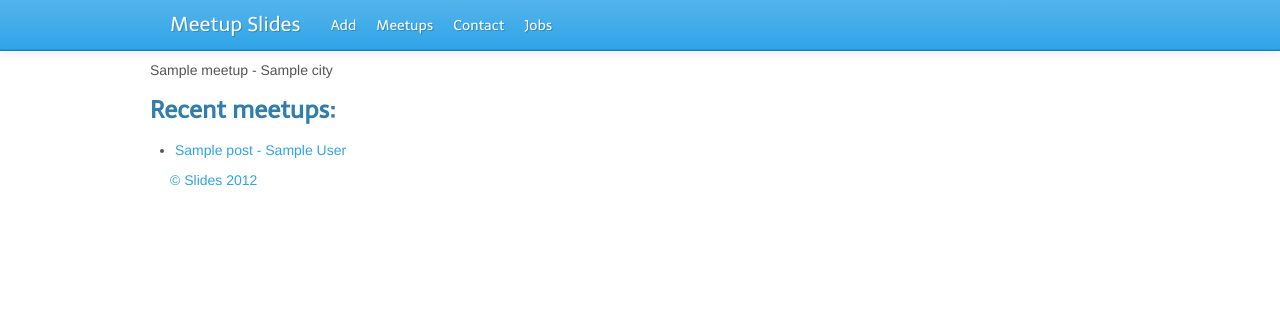
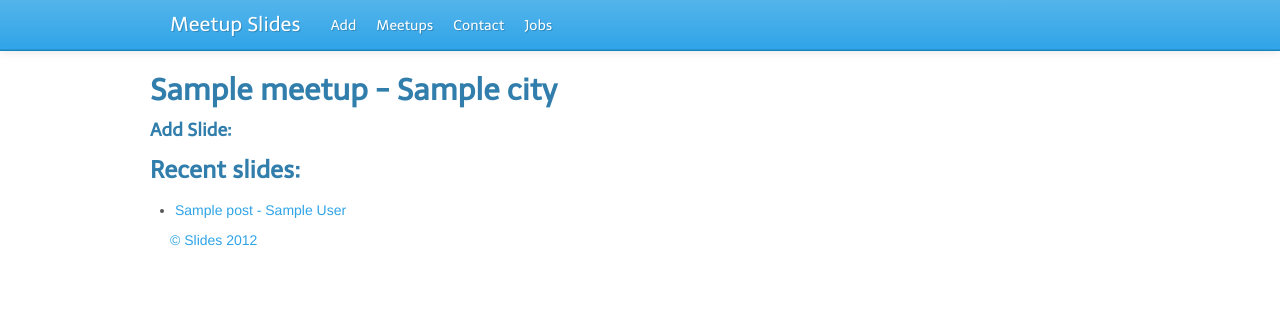
Before and after one commit to t20/meetupslides, a Flask app: template templates/meetup.html in a window 1280 px wide. Shown: the top 311 px of the page. Run offline with Flask 2, Linux system fonts and the light colour scheme; the template is opened without the code that fills it: most values are stand-ins (such as "Sample title", 1, 10 or a date in 2020); some libraries are stand-ins or nearby versions.

Commit message:
* add link in meetup page * select meetup when adding slides

```diff
--- a/app.py
+++ b/app.py
@@ -121,7 +121,8 @@ def meetup(meetup_id):
 def add():
     if request.method == 'GET':
         meetups = get_meetups()
-        return render_template('add.html', meetups=meetups)
+        selected_meetup_id = request.args.get('meetup_id', 0)
+        return render_template('add.html', meetups=meetups, selected_meetup_id=selected_meetup_id)
     title = request.form.get('title', 'No Title')
     desc = request.form.get('desc', 'No desc')
     author = request.form.get('author', 'A developer')
--- a/templates/add.html
+++ b/templates/add.html
@@ -12,7 +12,9 @@
           <div class="controls">
             <select name="meetup_id" id="meetup_id">
               {% for meetup in meetups %}
-                <option value="{{ meetup.id }}">{{ meetup.city }} - {{ meetup.name }}</option>
+                <option value="{{ meetup.id }}" {% if meetup.id == selected_meetup_id %}
+                  selected="selected"
+                {% endif %}>{{ meetup.city }} - {{ meetup.name }}</option>
               {% endfor %}
             </select> - <a href="#" id="show_add_meetup">Add Meetup</a>
             <div id="add_meetup_wrapper" style="display:none;">
--- a/templates/meetup.html
+++ b/templates/meetup.html
@@ -2,9 +2,11 @@
 
 {% block content %}
 
-{{ meetup.name }} - {{ meetup.city }}
+<h2>{{ meetup.name }} - {{ meetup.city }}</h2>
 
-<h3>Recent meetups:</h3>
+<a href="/add?meetup_id={{ meetup.id }}"><h4>Add Slide:</h4></a>
+
+<h3>Recent slides:</h3>
 
 {% include "_posts.html" %}
 
```
